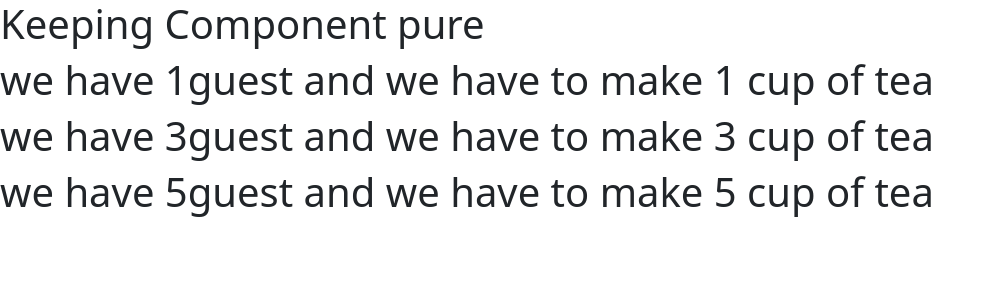
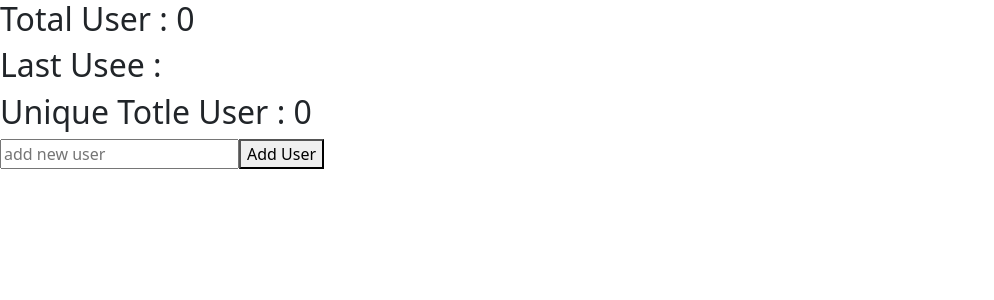
Before and after one commit to mukesh-raika/React, a React (Vite) app: page / in a window 1280 px wide. Shown: the top 300 px of the page, without its empty margins (0-994 px from the left). Built offline with nearby package versions, Linux system fonts and the light colour scheme.

Commit message:
drived state

```diff
--- a/src/App.jsx
+++ b/src/App.jsx
@@ -1,23 +1,30 @@
-//  let guest=0
+import { useState } from "react";
+
 function App(){
+  const[users,setUsers]=useState([]);
+  const[user,setUser]=useState('');
+  const hndleAddUsers=()=>{
+    setUsers([...users,user])
+  }
+  const total=users.length;
+  const last=users[users.length-1]
+  const unique= [...new Set(users)].length
+
 
   return(
-    <>
-    <h1>Keeping Component pure</h1>
-     <Cup guest={1}/>
-     <Cup guest={3} />
-     <Cup guest={5} />
+    <div>
+      <h2>Total  User : {total}</h2>
+      <h2>Last  Usee : {last}</h2>
+      <h2>Unique Totle User : {unique} </h2>
 
-    </>
+    <input type="text" onChange={(event)=>setUser(event.target.value)} placeholder="add new user" />
+    <button onClick={hndleAddUsers}>Add User</button>
+    {
+      users.map((item,index)=>(
+       <h4 key={index}>{ item}</h4>
+      ))
+    }
+    </div>
   )
 }
-
-const Cup=({guest})=>{
-  // guest=guest+1;
-  return(
-    <h1>we have {guest}guest and we have to make {guest} cup of tea </h1>
-  )
-}
-
-
 export default App;
```
